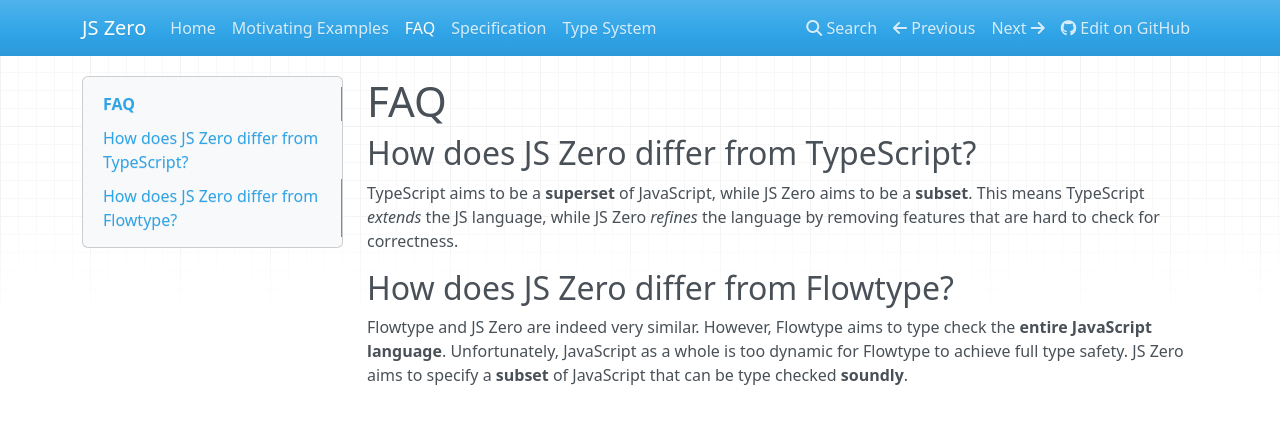
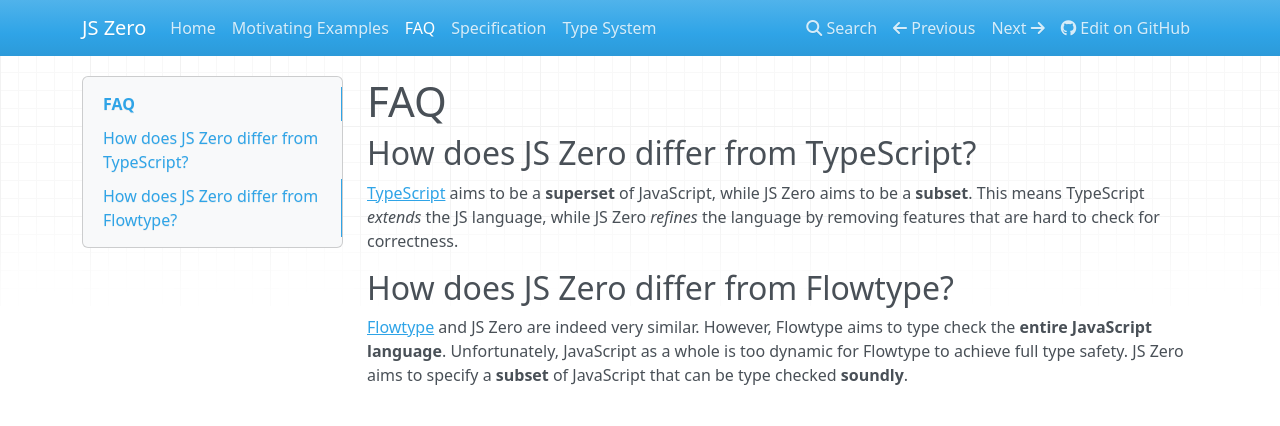
Before and after one commit to js-zero/docs, an MkDocs documentation site: the page built from docs/faq.md, in a window 1280 px wide. Shown: the top 426 px of the page. Built offline with MkDocs 1.6.1, drawn with Linux system fonts in a browser that asks for light colours; nearby versions of some CDN libraries; part of the change alters nothing that is shown.

```diff
--- a/docs/faq.md
+++ b/docs/faq.md
@@ -2,8 +2,8 @@
 
 ## How does JS Zero differ from TypeScript?
 
-TypeScript aims to be a **superset** of JavaScript, while JS Zero aims to be a **subset**. This means TypeScript *extends* the JS language, while JS Zero *refines* the language by removing features that are hard to check for correctness.
+[TypeScript](http://www.typescriptlang.org/) aims to be a **superset** of JavaScript, while JS Zero aims to be a **subset**. This means TypeScript *extends* the JS language, while JS Zero *refines* the language by removing features that are hard to check for correctness.
 
 ## How does JS Zero differ from Flowtype?
 
-Flowtype and JS Zero are indeed very similar. However, Flowtype aims to type check the **entire JavaScript language**. Unfortunately, JavaScript as a whole is too dynamic for Flowtype to achieve full type safety. JS Zero aims to specify a **subset** of JavaScript that can be type checked **soundly**.
+[Flowtype](http://flowtype.org/) and JS Zero are indeed very similar. However, Flowtype aims to type check the **entire JavaScript language**. Unfortunately, JavaScript as a whole is too dynamic for Flowtype to achieve full type safety. JS Zero aims to specify a **subset** of JavaScript that can be type checked **soundly**.
```
